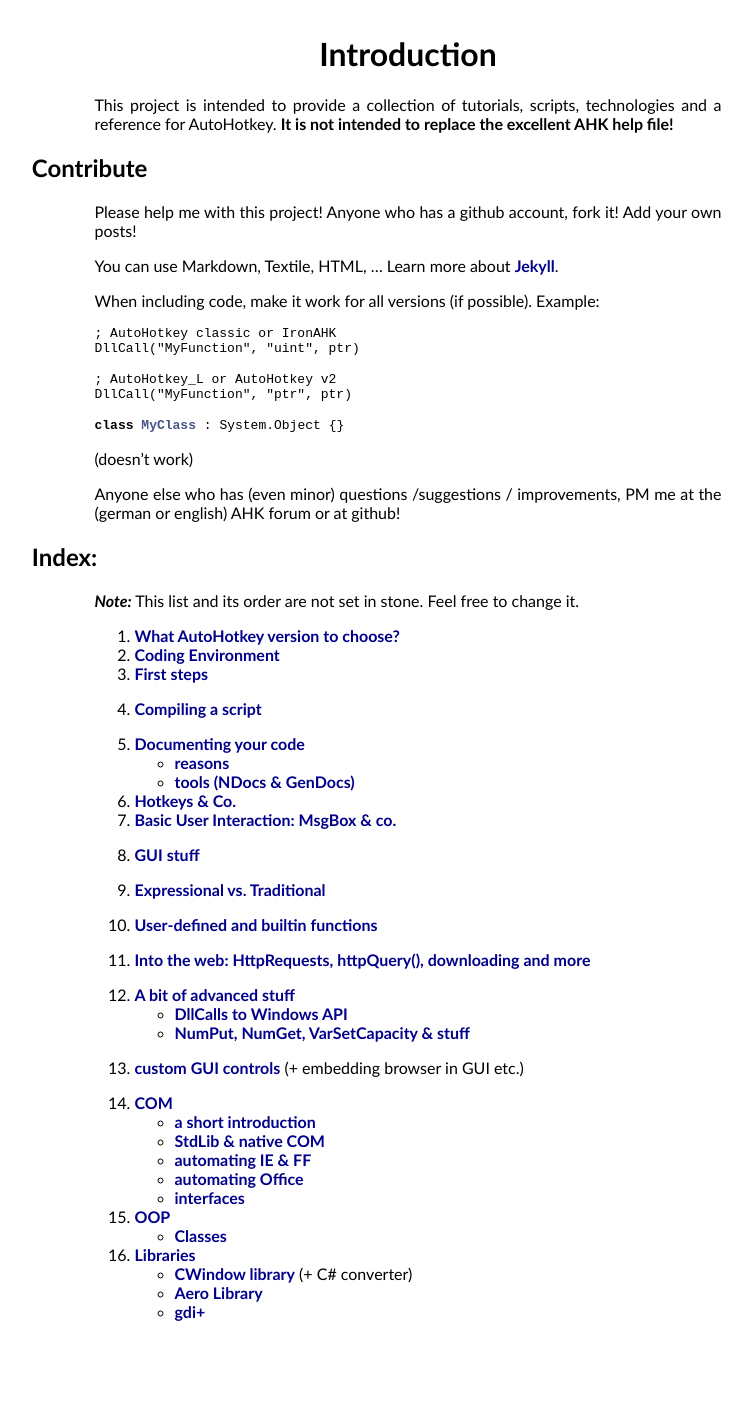
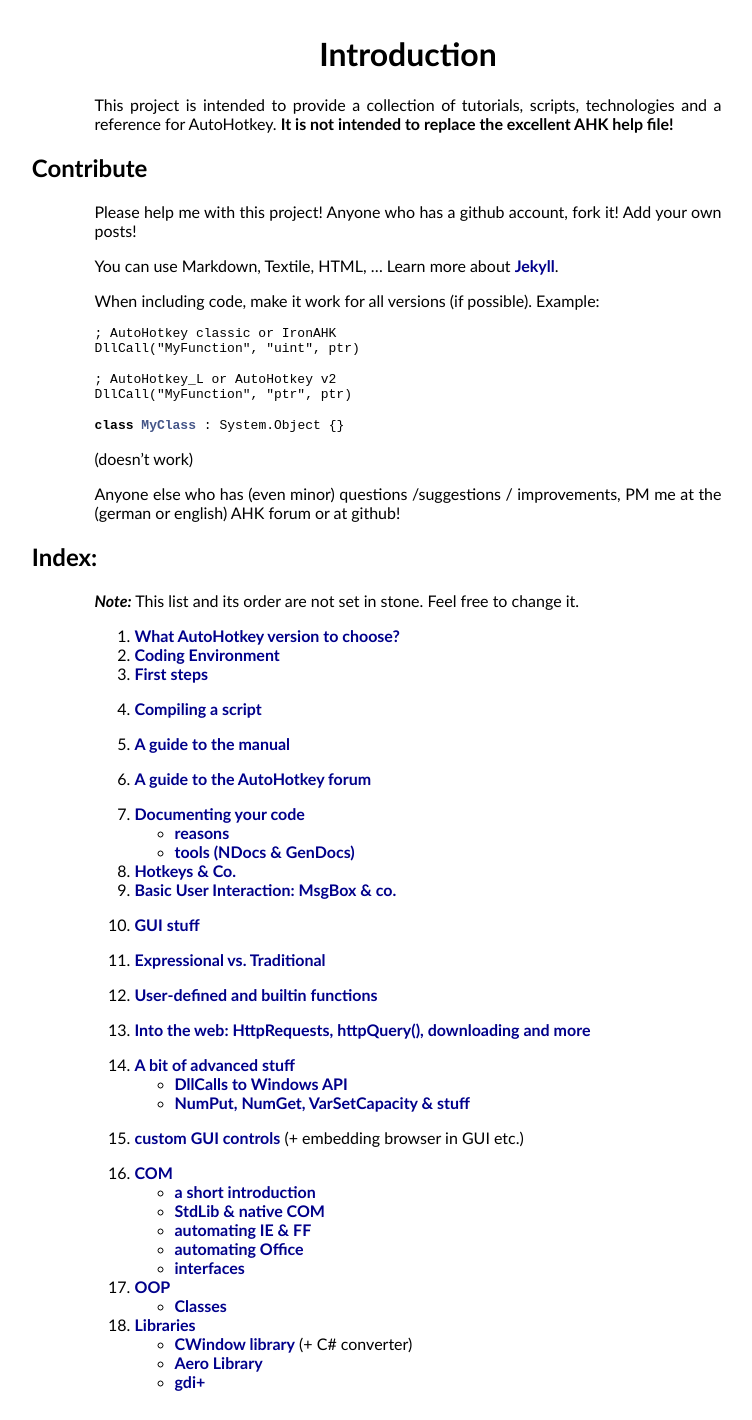
Before and after one commit to maul-esel/ahkbook, a Jekyll site: the page built from en/_posts/2011-10-29-Introduction.markdown, in a window 1280 px wide. Shown: the whole page, without its empty margins (232-984 px from the left). Built offline with Jekyll 4.4.1, drawn with Linux system fonts in a browser that asks for light colours; before the commit the page ends 1350 px from its top, so only the background shows below that.

Commit message:
add 2 post (ideas) to index

```diff
--- a/en/_posts/2011-10-29-Introduction.markdown
+++ b/en/_posts/2011-10-29-Introduction.markdown
@@ -42,36 +42,39 @@ Anyone else who has (even minor) questions /suggestions / improvements, PM me at
 3. [First steps]()
 4. [Compiling a script](Compiling.html)
 
-5. [Documenting your code]()
+5. [A guide to the manual]()
+6. [A guide to the AutoHotkey forum]()
+
+7. [Documenting your code]()
 	- [reasons]()
 	- [tools (NDocs & GenDocs)]()
 
-6. [Hotkeys & Co.]()
-7. [Basic User Interaction: MsgBox & co.]()
-8. [GUI stuff]()
+8. [Hotkeys & Co.]()
+9. [Basic User Interaction: MsgBox & co.]()
+10. [GUI stuff]()
 
-9. [Expressional vs. Traditional]()
-10. [User-defined and builtin functions]()
+11. [Expressional vs. Traditional]()
+12. [User-defined and builtin functions]()
 
-11. [Into the web: HttpRequests, httpQuery(), downloading and more]()
+13. [Into the web: HttpRequests, httpQuery(), downloading and more]()
 
-12. [A bit of advanced stuff]()
+14. [A bit of advanced stuff]()
 	- [DllCalls to Windows API]()
 	- [NumPut, NumGet, VarSetCapacity & stuff]()
 
-13. [custom GUI controls]() (+ embedding browser in GUI etc.)
+15. [custom GUI controls]() (+ embedding browser in GUI etc.)
 
-14. [COM]()
+16. [COM]()
 	- [a short introduction]()
 	- [StdLib & native COM]()
 	- [automating IE & FF]()
 	- [automating Office]()
 	- [interfaces]()
 
-15. [OOP]()
+17. [OOP]()
 	- [Classes]()
 
-16. [Libraries]()
+18. [Libraries]()
     - [CWindow library]() (+ C# converter)
-	- [Aero Library]()
+    - [Aero Library]()
     - [gdi+]()
```
